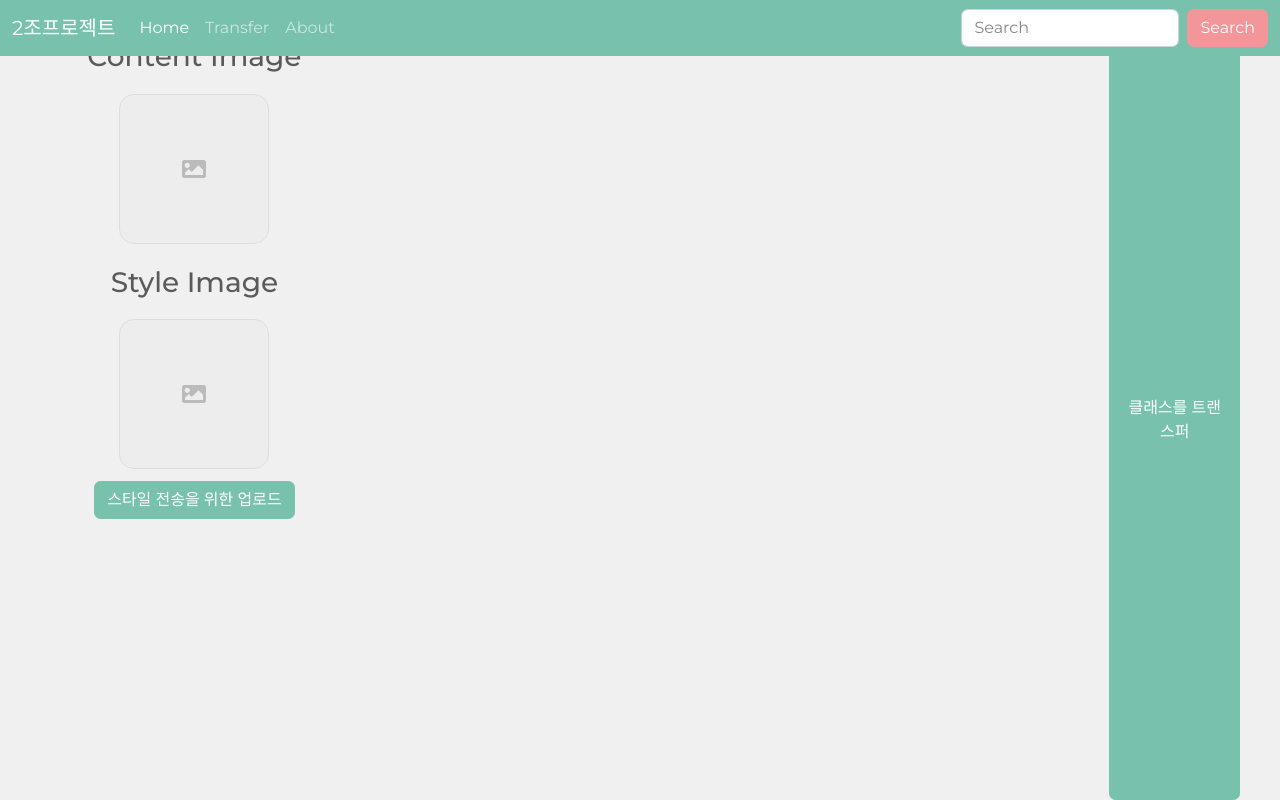
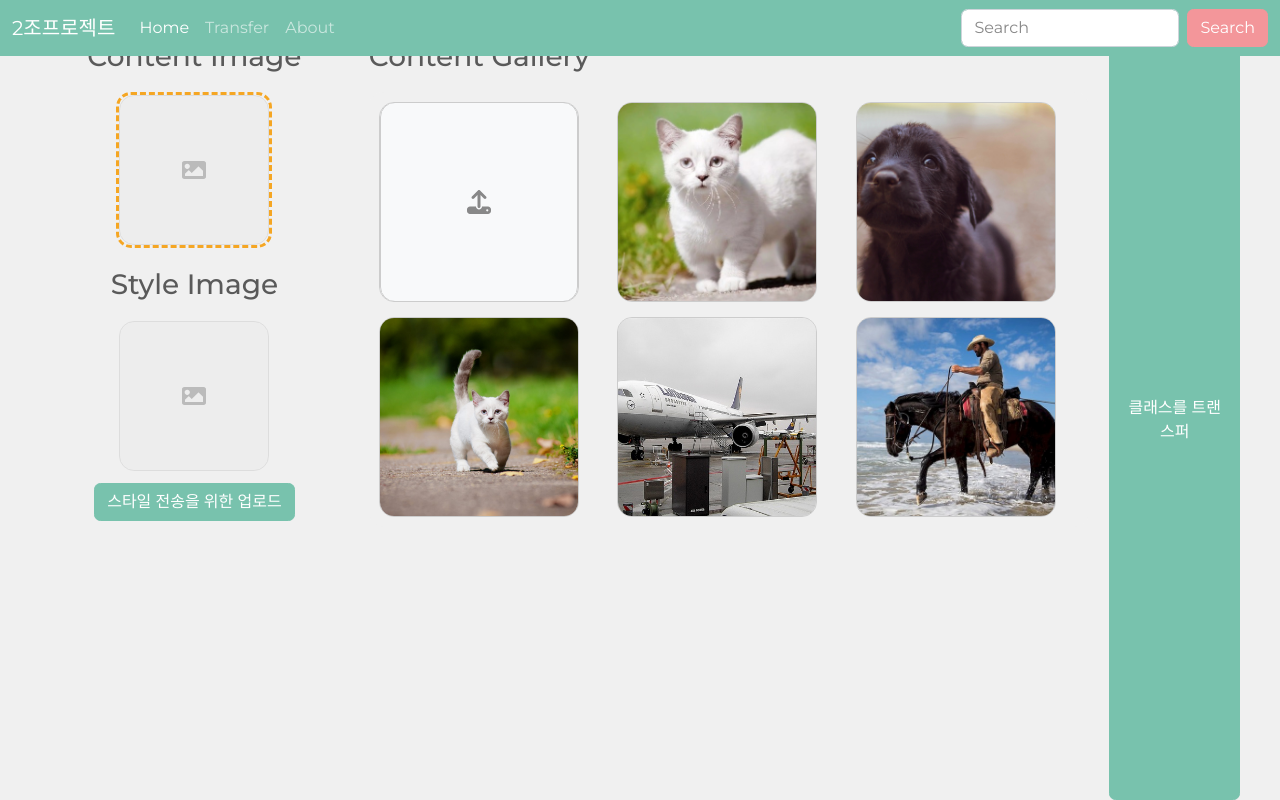
Before and after one commit to HuhGong/selectivemorph4, a React (Create React App) app in the folder front_end/: page /transfer in a window 1280 px wide. Built offline with nearby package versions, Linux system fonts and the light colour scheme.

Commit message:
수정중-1

```diff
--- a/front_end/src/PhotoSelector.jsx
+++ b/front_end/src/PhotoSelector.jsx
@@ -7,7 +7,7 @@ function PhotoSelector() {
     const [styleImage, setStyleImage] = useState(null);
     const [loading, setLoading] = useState(false);
     const [outputImages, setOutputImages] = useState([]); // 여러 출력 이미지 저장
-    const [currentSelection, setCurrentSelection] = useState(''); // 현재 선택된 이미지 상태 ('content' 또는 'style')
+    const [currentSelection, setCurrentSelection] = useState('content'); // 현재 선택된 이미지 상태 ('content' 또는 'style')
     const [selectedIds, setSelectedIds] = useState([]);
     const [finalImage, setFinalImage] = useState(null); // 최종 이미지 상태 추가
 
```
Also changed, not shown: 1 other file (tests, documents, lock files or other folders).
